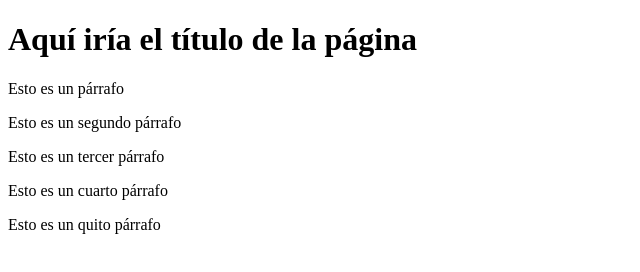
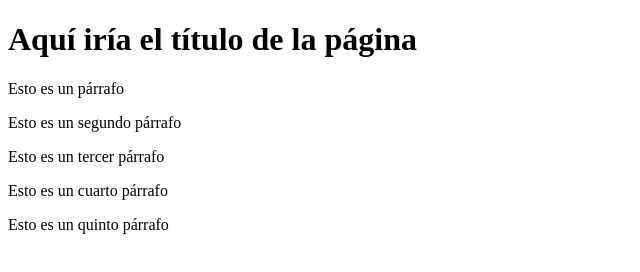
Before and after one commit to JCEBOLLERO/Proyecto-web-empresa-C, a plain HTML site: page index.html in a window 1280 px wide. Shown: the full height of the page, 0-640 px from the left. Drawn offline with Linux system fonts and the light colour scheme.

Commit message:
modificado error párrafo 5

```diff
--- a/index.html
+++ b/index.html
@@ -12,6 +12,6 @@
     <p>Esto es un segundo párrafo</p>
     <p>Esto es un tercer párrafo</p>
     <p>Esto es un cuarto párrafo</p>
-    <p>Esto es un quito párrafo</p>
+    <p>Esto es un quinto párrafo</p>
 </body>
 </html>
```
